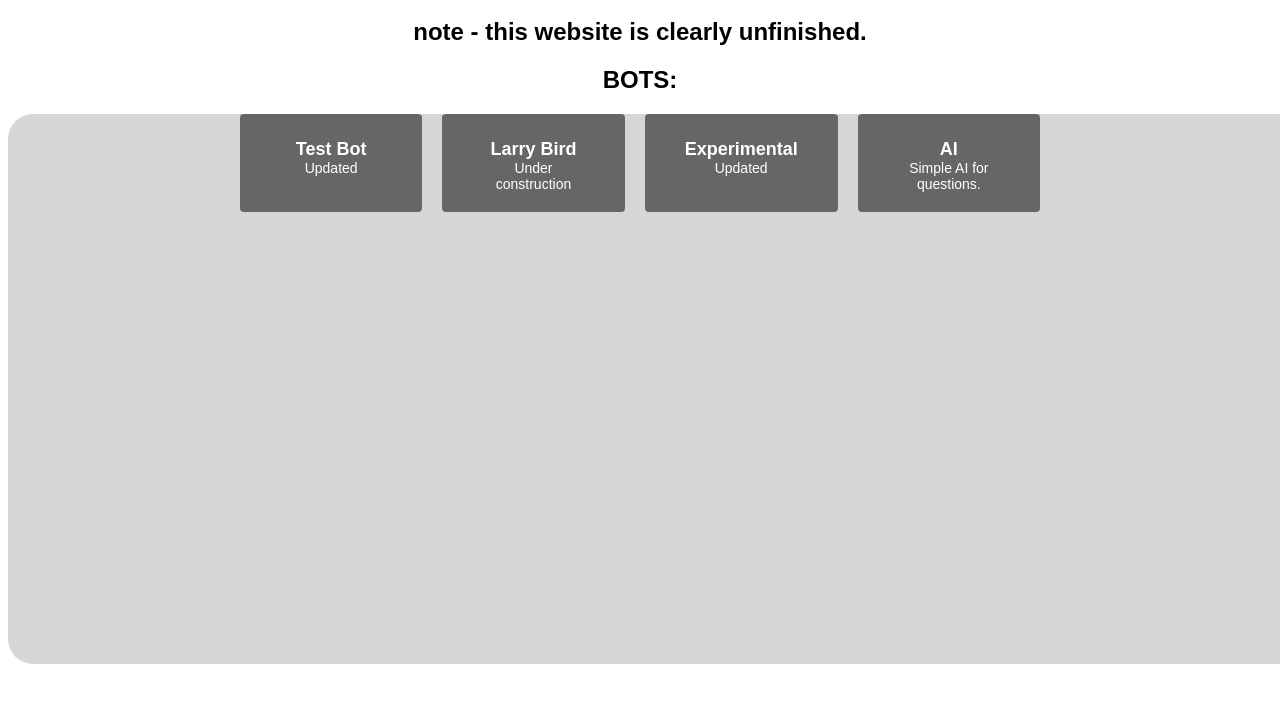
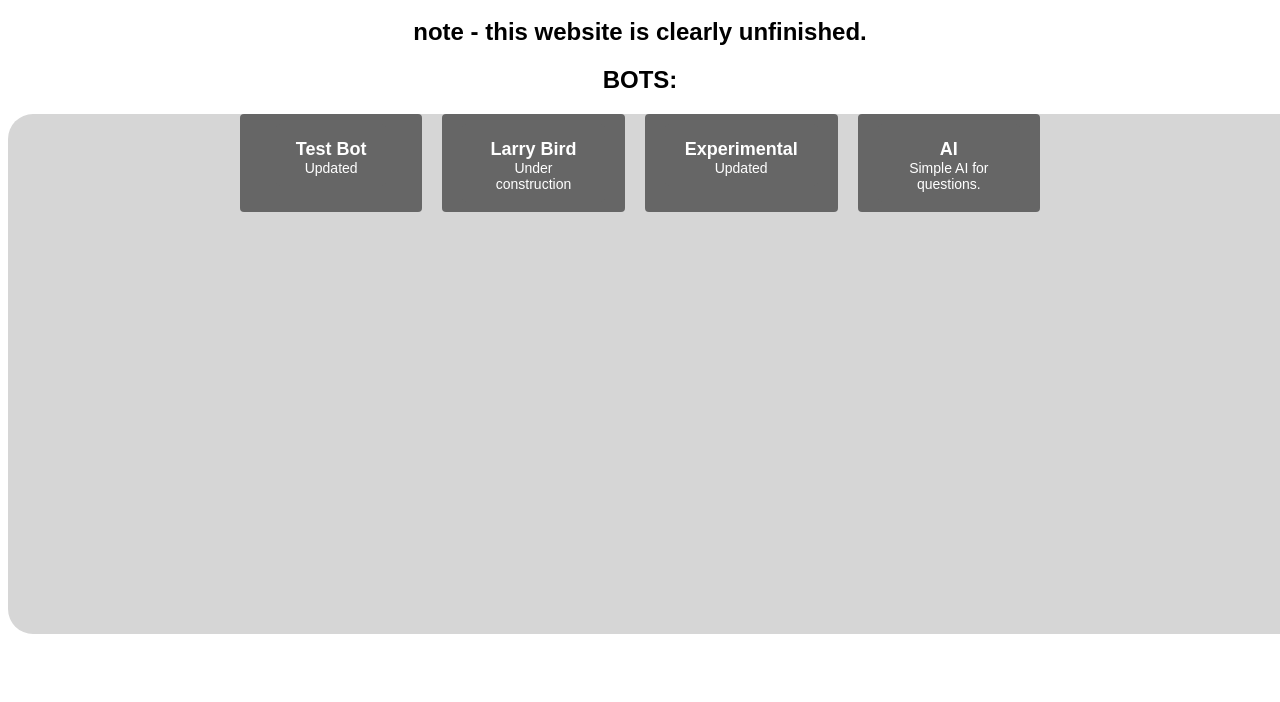
Before and after one commit to thing-gpt/thing-gpt.github.io, a website: page index.html in a window 1280 px wide. Shown: the part 48-750 px from the top of the page. Drawn offline with Linux system fonts and the light colour scheme.

Commit message:
ookokokokk

```diff
--- a/index.html
+++ b/index.html
@@ -72,7 +72,7 @@
   margin: 0;
   border-radius: 25px;
   width: 1350px;
-  height: 550px;
+  height: 520px;
   background: rgb(214, 214, 214);
   z-index: -1;
   margin-bottom: 400px;
```
